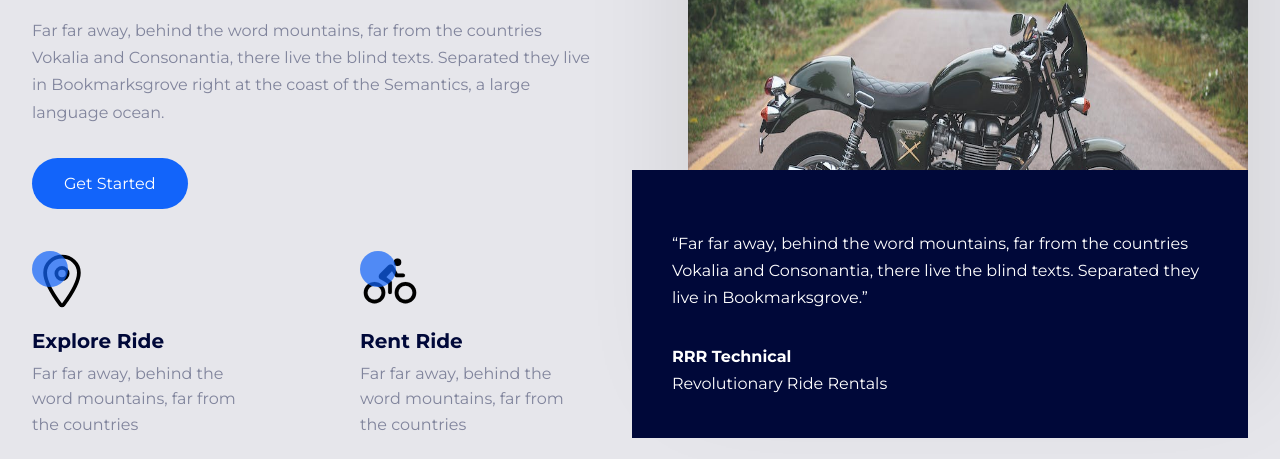
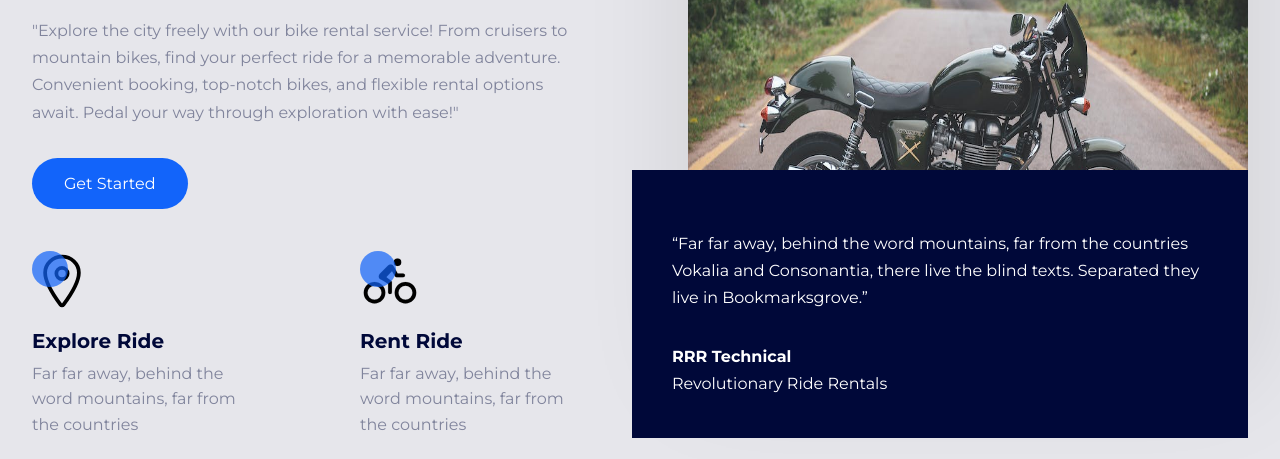
Before and after one commit to Mohammedrumanmalik17/RevolutionaryRideRentals, a plain HTML site: page index.html in a window 1280 px wide. Shown: the part 341-800 px from the top of the page. Drawn offline with nearby package versions, Linux system fonts and the light colour scheme.

Commit message:
Update index.html

```diff
--- a/index.html
+++ b/index.html
@@ -37,10 +37,14 @@
           <div class="hero-data">
             <h1 class="primary-heading">Rent, Ride, and Explore</h1>
             <p class="para">
-              Far far away, behind the word mountains, far from the countries
-              Vokalia and Consonantia, there live the blind texts. Separated
-              they live in Bookmarksgrove right at the coast of the Semantics, a
-              large language ocean.
+
+"Explore the city freely with our bike rental service! From cruisers to mountain bikes, find your perfect ride for a memorable adventure. Convenient booking, top-notch bikes, and flexible rental options await. Pedal your way through exploration with ease!"
+
+
+
+
+
+
             </p>
             <a href="#" target="_blank" class="btn">Get Started</a>
 
```
